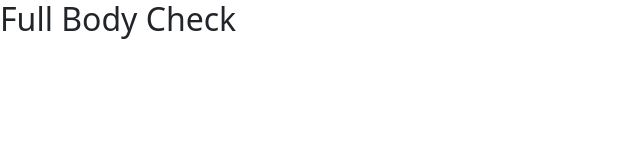
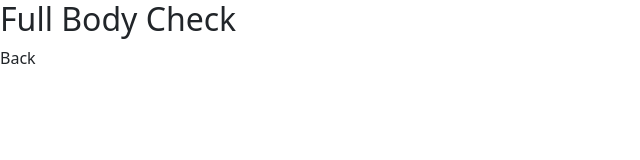
Before and after one commit to asrarali21/Quick-Diagnostics, a React (Vite) app: page / in a window 1280 px wide. Both pictures are taken after a click on the picture 149 px from the left and 443 px from the top of the page. Shown: the top 160 px of the page, without its empty margins (0-640 px from the left). Built offline with nearby package versions, Linux system fonts and the light colour scheme; data requests are answered from the project's data file.

Commit message:
minor fix

```diff
--- a/src/Pages/TestInfo.jsx
+++ b/src/Pages/TestInfo.jsx
@@ -1,9 +1,10 @@
 import React from 'react'
-import { useParams } from 'react-router-dom'
+import { useNavigate, useParams } from 'react-router-dom'
 
 import { useRecoilValue } from 'recoil'
 import { apiDataState } from '../apiState'
 function TestInfo() {
+  const navigate = useNavigate()
     const {id} =useParams()
      const TestInfoList =  useRecoilValue(apiDataState)
      const test = TestInfoList.find(t => String(t.id) === id)
@@ -13,7 +14,7 @@
   return (
     <div>
       <h2>{test.name}</h2>
-
+     <button onClick={()=>navigate("/")}>Back</button>
     </div>
   )
 }
```
